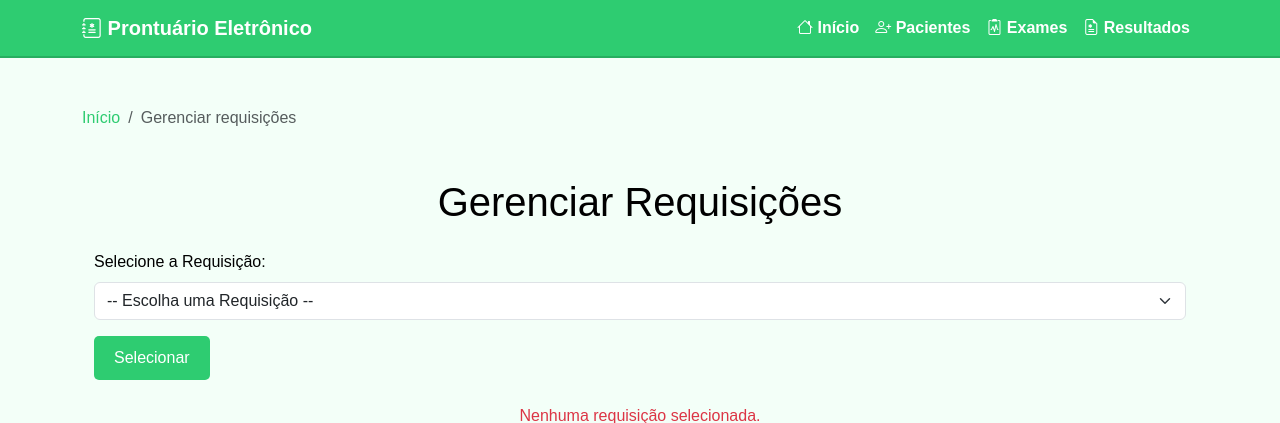
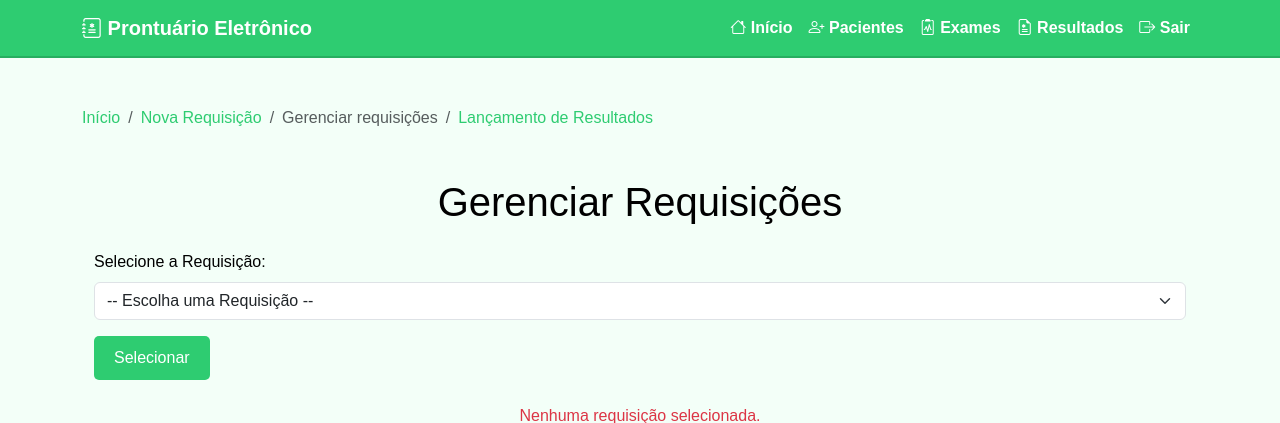
Before and after one commit to AlexandreMoresc/prontuarioEletronico, a PHP site: page /gerenciarRequisicoes.php in a window 1280 px wide. Shown: the top 423 px of the page. Run offline with PHP 8.4, Linux system fonts and the light colour scheme; data comes from the database, SQL or seed files in the repository; data that the repository does not hold is empty.

Commit message:
Commit - pequenos ajustes navegações entre telas
Commit - pequenos ajustes navegações entre telas

```diff
--- a/views/gerenciarRequisicoes.php
+++ b/views/gerenciarRequisicoes.php
@@ -55,7 +55,9 @@ if ($_SERVER['REQUEST_METHOD'] === 'POST') {
         <nav aria-label="breadcrumb">
             <ol class="breadcrumb mt-3">
                 <li class="breadcrumb-item"><a href="home.php">Início</a></li>
+                <li class="breadcrumb-item"><a href="novaRequisicao.php">Nova Requisição</a></li>
                 <li class="breadcrumb-item active" aria-current="page">Gerenciar requisições</li>
+                <li class="breadcrumb-item"><a href="lancamentoDeExame.php">Lançamento de Resultados</a></li>
             </ol>
         </nav>
 
--- a/views/lancamentoDeExame.php
+++ b/views/lancamentoDeExame.php
@@ -40,6 +40,7 @@ if ($_SERVER['REQUEST_METHOD'] === 'POST' && isset($_POST['cadastrar_resultados'
             <ol class="breadcrumb mt-3">
                 <li class="breadcrumb-item"><a href="home.php">Início</a></li>
                 <li class="breadcrumb-item active" aria-current="page">Resultados</li>
+                <li class="breadcrumb-item"><a href="gerenciarRequisicoes.php">Gerenciar requisicoes</a></li>
             </ol>
         </nav>
 
--- a/views/navbar.php
+++ b/views/navbar.php
@@ -14,6 +14,7 @@
         <li class="nav-item"><a class="nav-link" href="cadastroPacientes.php"><i class="bi bi-person-plus"></i> Pacientes</a></li>
         <li class="nav-item"><a class="nav-link" href="cadastroExames.php"><i class="bi bi-clipboard2-pulse"></i> Exames</a></li>
         <li class="nav-item"><a class="nav-link" href="lancamentoDeExame.php"><i class="bi bi-file-earmark-medical"></i> Resultados</a></li>
+        <li class="nav-item"><a class="nav-link" href="login.php"><i class="bi bi-box-arrow-right"></i> Sair</a></li>
       </ul>
     </div>
   </div>
--- a/views/novaRequisicao.php
+++ b/views/novaRequisicao.php
@@ -49,6 +49,7 @@ if ($_SERVER['REQUEST_METHOD'] === 'POST' && isset($_POST['salvar_requisicao']))
             <ol class="breadcrumb mt-3">
                 <li class="breadcrumb-item"><a href="home.php">Início</a></li>
                 <li class="breadcrumb-item active" aria-current="page">Nova requisição</li>
+                <li class="breadcrumb-item"><a href="gerenciarRequisicoes.php">Gerenciar requisicoes</a></li>
             </ol>
         </nav>
 
```
